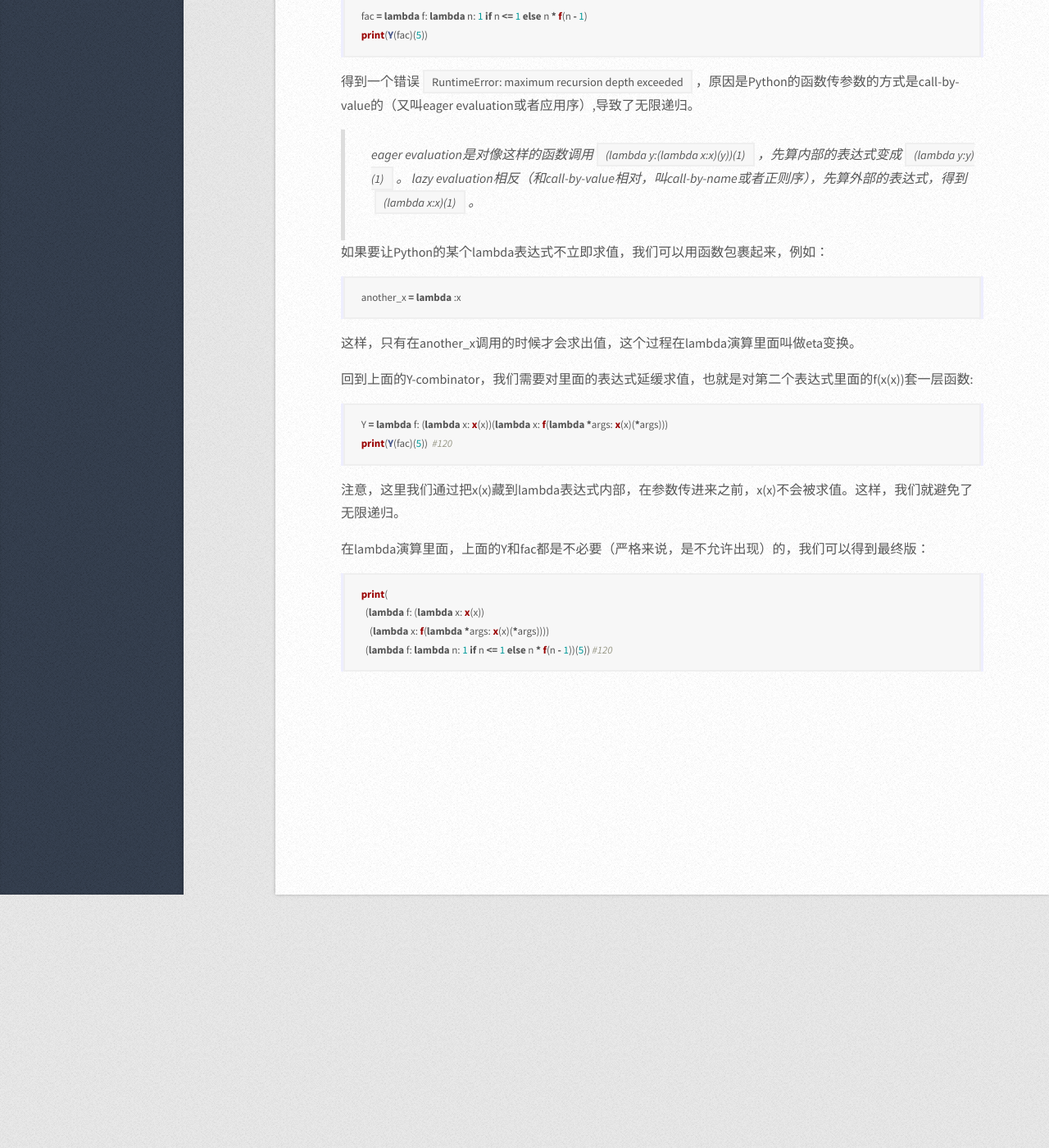
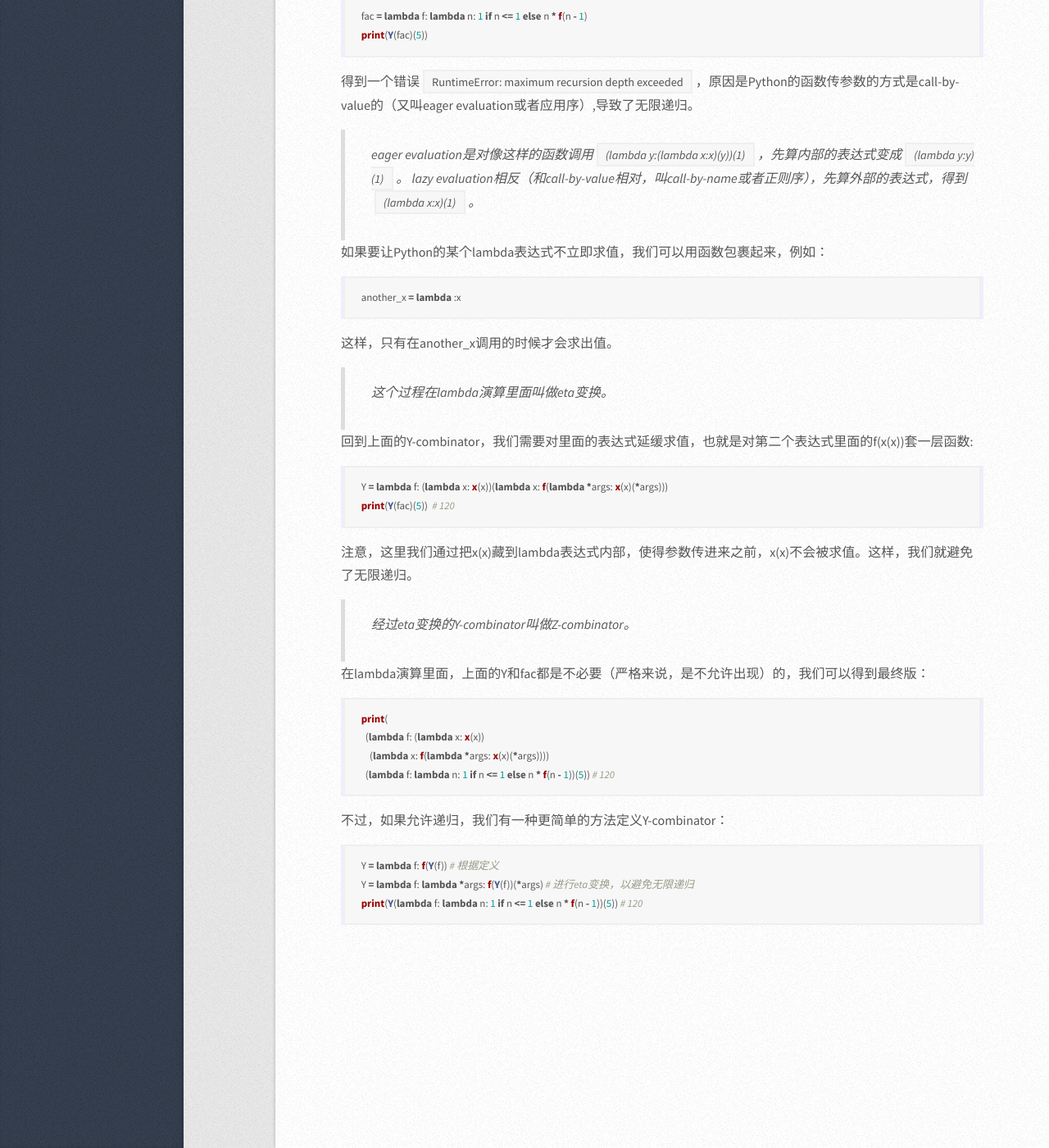
Before and after one commit to kigawas/kigawas.github.io, a Jekyll site: the page built from _posts/2016-04-09-y-combinator-in-python.md, in a window 1280 px wide and 1400 px high, scrolled down 776 px. Shown: the whole window at 82% size. Built offline with Jekyll 4.4.1, drawn with Linux system fonts in a browser that asks for light colours; comment, search, counter and statistics services are not loaded; before the commit the page ends 1867 px from its top, so only the background shows below that.

Commit message:
Add more info for y-combinator

````diff
--- a/_posts/2016-04-09-y-combinator-in-python.md
+++ b/_posts/2016-04-09-y-combinator-in-python.md
@@ -34,8 +34,7 @@ print(Y(fac)(5))
 
 得到一个错误`RuntimeError: maximum recursion depth exceeded`，原因是Python的函数传参数的方式是call-by-value的（又叫eager evaluation或者应用序）,导致了无限递归。
 
-> eager evaluation是对像这样的函数调用`(lambda y:(lambda x:x)(y))(1)`，先算内部的表达式变成`(lambda y:y)(1)`。
-> lazy evaluation相反（和call-by-value相对，叫call-by-name或者正则序），先算外部的表达式，得到`(lambda x:x)(1)`。
+> eager evaluation是对像这样的函数调用`(lambda y:(lambda x:x)(y))(1)`，先算内部的表达式变成`(lambda y:y)(1)`。 lazy evaluation相反（和call-by-value相对，叫call-by-name或者正则序），先算外部的表达式，得到`(lambda x:x)(1)`。
 
 如果要让Python的某个lambda表达式不立即求值，我们可以用函数包裹起来，例如：
 
@@ -43,16 +42,20 @@ print(Y(fac)(5))
 another_x = lambda :x
 ```
 
-这样，只有在another_x调用的时候才会求出值，这个过程在lambda演算里面叫做eta变换。
+这样，只有在another_x调用的时候才会求出值。
+
+> 这个过程在lambda演算里面叫做eta变换。
 
 回到上面的Y-combinator，我们需要对里面的表达式延缓求值，也就是对第二个表达式里面的f(x(x))套一层函数:
 
 ```python
 Y = lambda f: (lambda x: x(x))(lambda x: f(lambda *args: x(x)(*args)))
-print(Y(fac)(5))  #120
+print(Y(fac)(5))  # 120
 ```
 
-注意，这里我们通过把x(x)藏到lambda表达式内部，在参数传进来之前，x(x)不会被求值。这样，我们就避免了无限递归。
+注意，这里我们通过把x(x)藏到lambda表达式内部，使得参数传进来之前，x(x)不会被求值。这样，我们就避免了无限递归。
+
+> 经过eta变换的Y-combinator叫做Z-combinator。
 
 在lambda演算里面，上面的Y和fac都是不必要（严格来说，是不允许出现）的，我们可以得到最终版：
 
@@ -60,5 +63,13 @@ print(Y(fac)(5))  #120
 print(
   (lambda f: (lambda x: x(x))
     (lambda x: f(lambda *args: x(x)(*args))))
-  (lambda f: lambda n: 1 if n <= 1 else n * f(n - 1))(5)) #120
+  (lambda f: lambda n: 1 if n <= 1 else n * f(n - 1))(5)) # 120
 ```
+
+不过，如果允许递归，我们有一种更简单的方法定义Y-combinator：
+
+```python
+Y = lambda f: f(Y(f)) # 根据定义
+Y = lambda f: lambda *args: f(Y(f))(*args) # 进行eta变换，以避免无限递归
+print(Y(lambda f: lambda n: 1 if n <= 1 else n * f(n - 1))(5)) # 120
+```
````
